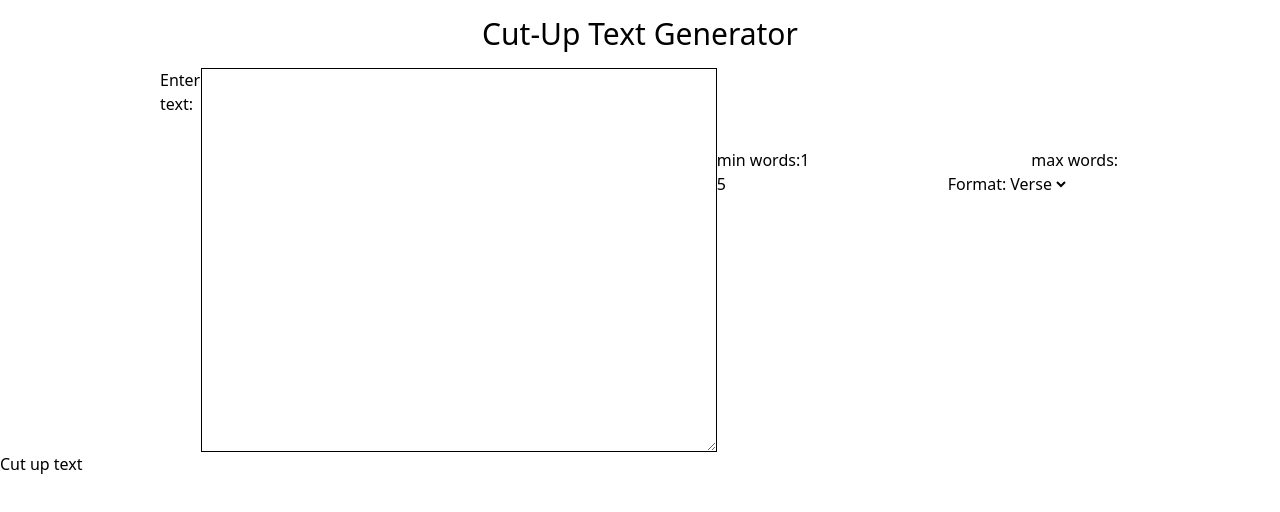
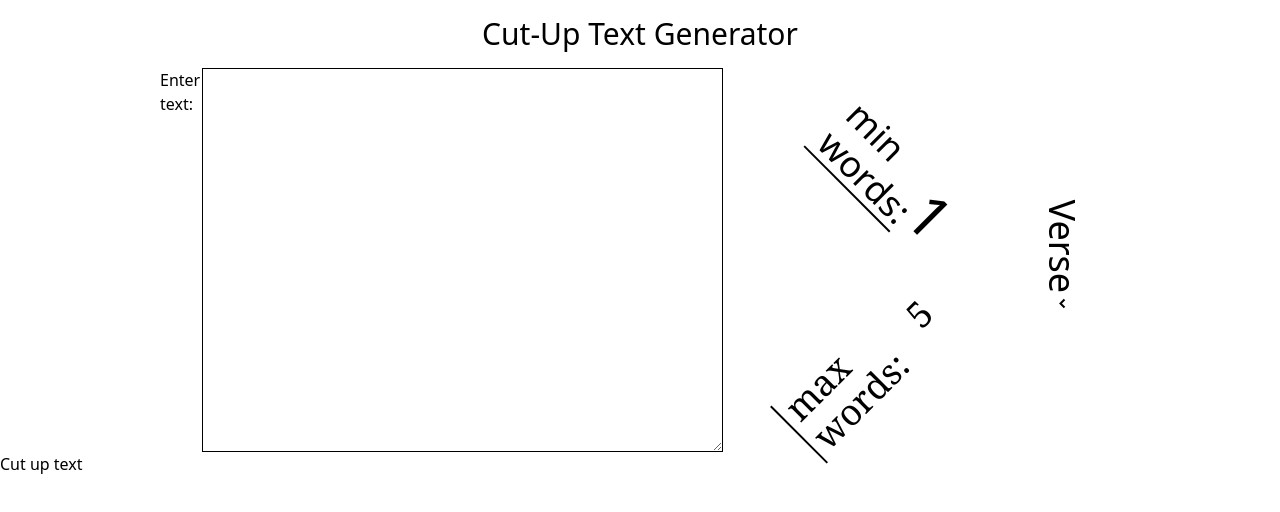
Before and after one commit to dku7/cut-up-tool, a React (Vite) app: page / in a window 1280 px wide. Shown: the top 512 px of the page. Built offline with nearby package versions, Linux system fonts and the light colour scheme.

Commit message:
style settings

```diff
--- a/src/components/Settings.tsx
+++ b/src/components/Settings.tsx
@@ -18,26 +18,41 @@ export default function Settings(props: SettingsProps) {
   } = props;
 
   return (
-    <>
-      <label htmlFor="min-words">min words:</label>
+    <div className="flex">
+      <div>
+        <div className="flex rotate-45 ml-20 text-4xl">
+          <label htmlFor="min-words" className="border-b-2 border-b-black pl-2">
+            min words:
+          </label>
           <input
             type="number"
             id="min-words"
             onChange={handleMinWordsChange}
             value={cutUpLength.min}
+            className="w-20 text-6xl"
           />
+        </div>
+        <div className="flex -rotate-45 font-serif text-4xl mt-20 ml-10 border-l-2 border-l-black pl-2">
           <label htmlFor="max-words">max words:</label>
           <input
             type="number"
             id="max-words"
             onChange={handleMaxWordsChange}
             value={cutUpLength.max}
+            className="w-20"
           />
-      <label htmlFor="format">Format:</label>
-      <select id="format" value={format} onChange={handleFormatChange}>
+        </div>
+      </div>
+      <div className="mt-20">
+        <select
+          id="format"
+          value={format}
+          onChange={handleFormatChange}
+          className="font-cursive text-4xl rotate-90">
           <option value="verse">Verse</option>
           <option value="prose">Prose</option>
         </select>
-    </>
+      </div>
+    </div>
   );
 }
```
Lines whose indentation alone changed are shown as unchanged.
